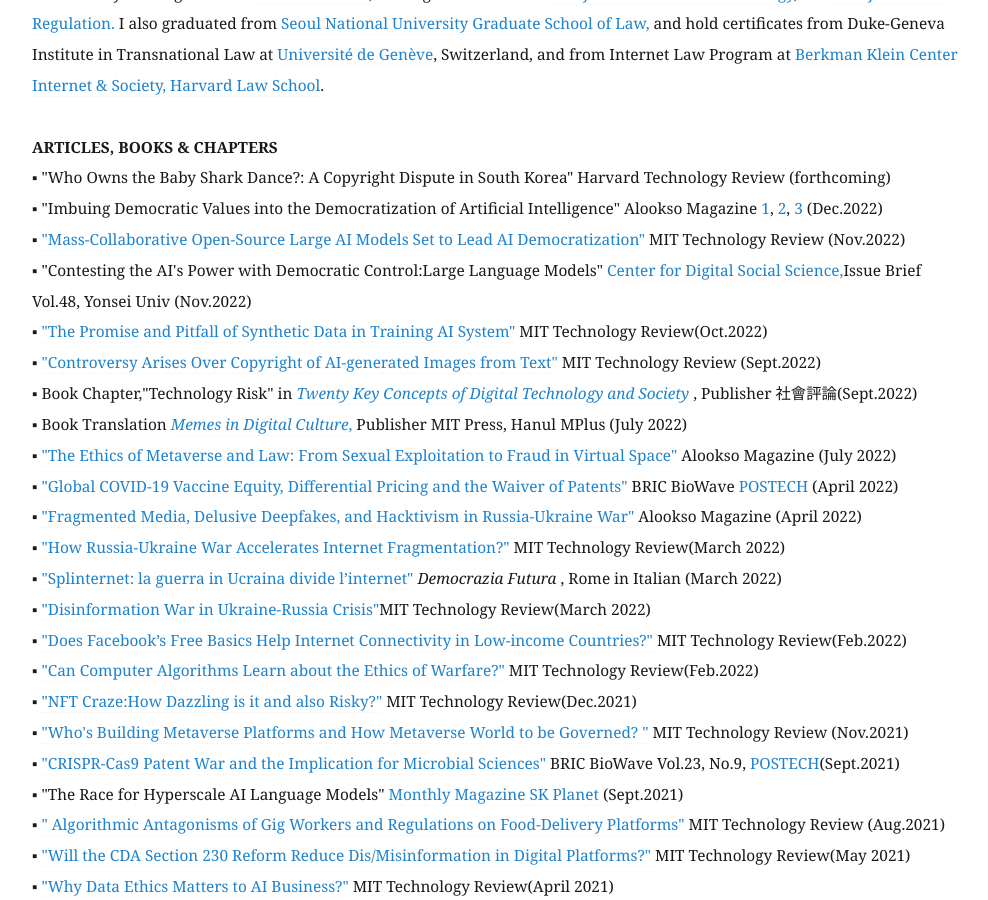
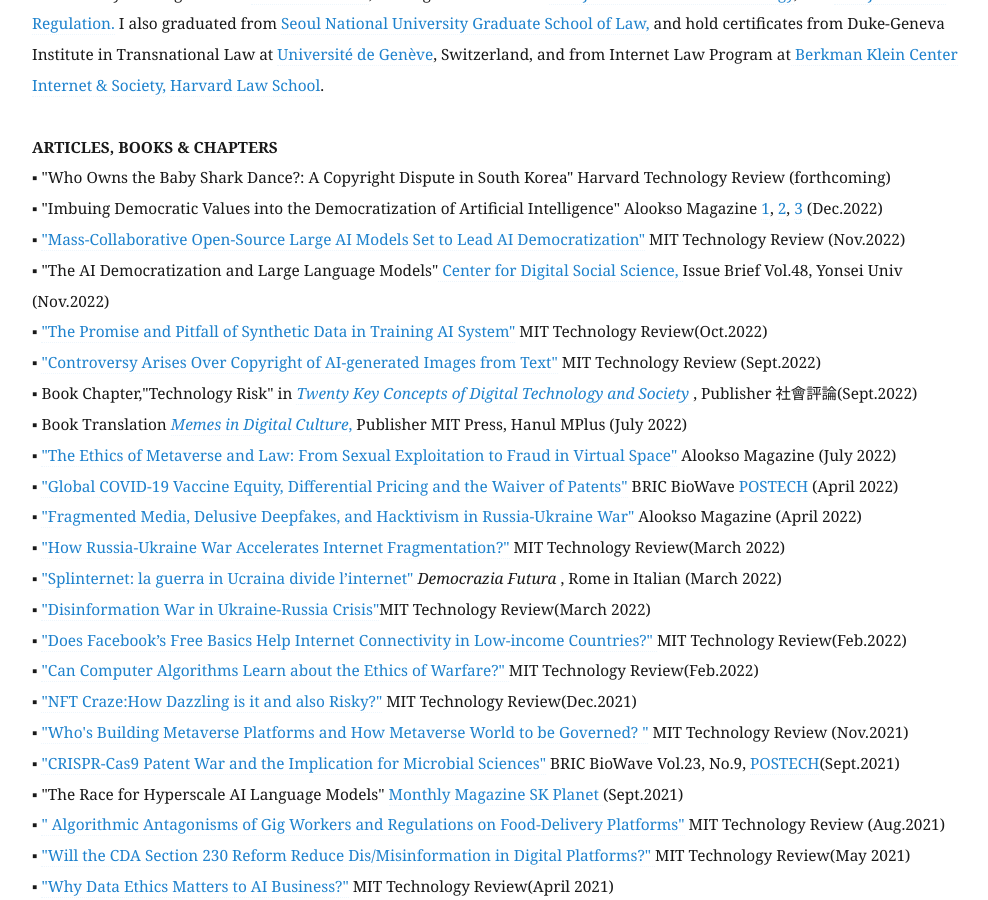
Before and after one commit to eunchangchoi/eunchangchoi.github.io, a Jekyll site: the page built from index.md, in a window 1280 px wide and 900 px high, scrolled down 1897 px. Shown: the whole window, without its empty margins (68-1056 px from the left). Built offline with Jekyll 4.4.1, drawn with Linux system fonts in a browser that asks for light colours.

Commit message:
Update index.md

```diff
--- a/index.md
+++ b/index.md
@@ -36,7 +36,7 @@
 ▪ "Who Owns the Baby Shark Dance?: A Copyright Dispute in South Korea" Harvard Technology Review (forthcoming) <br>
 ▪ "Imbuing Democratic Values into the Democratization of Artificial Intelligence" Alookso Magazine <a href="https://alook.so/posts/q1tpJvM">1</a>, <a href="https://alook.so/posts/mbtE1zy"> 2</a>, <a href="https://alook.so/posts/KmtBEro">3 </a> (Dec.2022) <br>
 ▪ <a href="https://www.technologyreview.kr/ai-%eb%af%bc%ec%a3%bc%ed%99%94%eb%a5%bc-%ec%9d%b4%eb%81%84%eb%8a%94-%eb%8c%80%ea%b7%9c%eb%aa%a8-%ed%98%91%ec%97%85-ai-%eb%aa%a8%eb%8d%b8/"> "Mass-Collaborative Open-Source Large AI Models Set to Lead AI Democratization"</a> MIT Technology Review (Nov.2022) <br>
-▪ "Contesting the AI's Power with Democratic Control:Large Language Models"<a href="http://cdss.yonsei.ac.kr/"> Center for Digital Social Science,</a>Issue Brief Vol.48, Yonsei Univ (Nov.2022) <br>
+▪ "The AI Democratization and Large Language Models"<a href="http://cdss.yonsei.ac.kr/"> Center for Digital Social Science, </a>Issue Brief Vol.48, Yonsei Univ (Nov.2022) <br>
 ▪ <a href="https://www.technologyreview.kr/%ed%95%a9%ec%84%b1-%eb%8d%b0%ec%9d%b4%ed%84%b0%ec%9d%98-%ec%8b%9c%eb%8c%80%ea%b0%80-%ec%98%a4%ea%b3%a0-%ec%9e%88%eb%8b%a4/"> "The Promise and Pitfall of Synthetic Data in Training AI System"</a> MIT Technology Review(Oct.2022)<br>
 ▪ <a href="https://www.technologyreview.kr/%ed%85%8d%ec%8a%a4%ed%8a%b8%eb%a5%bc-%ec%9d%b4%eb%af%b8%ec%a7%80%eb%a1%9c-%eb%b0%94%ea%bf%94%ec%a3%bc%eb%8a%94-ai%eb%a5%bc-%eb%91%98%eb%9f%ac%ec%8b%bc-%ec%a0%80%ec%9e%91%ea%b6%8c-%eb%85%bc%ec%9f%81/"> "Controversy Arises Over Copyright of AI-generated Images from Text"</a> MIT Technology  Review (Sept.2022)<br>
 ▪ Book Chapter,"Technology Risk" in <i> <a href="https://sapyoung.com/bbs/board.php?bo_table=booklist2&wr_id=431"> Twenty Key Concepts of Digital Technology and Society </a> </i>, Publisher 社會評論(Sept.2022) <br>
```
